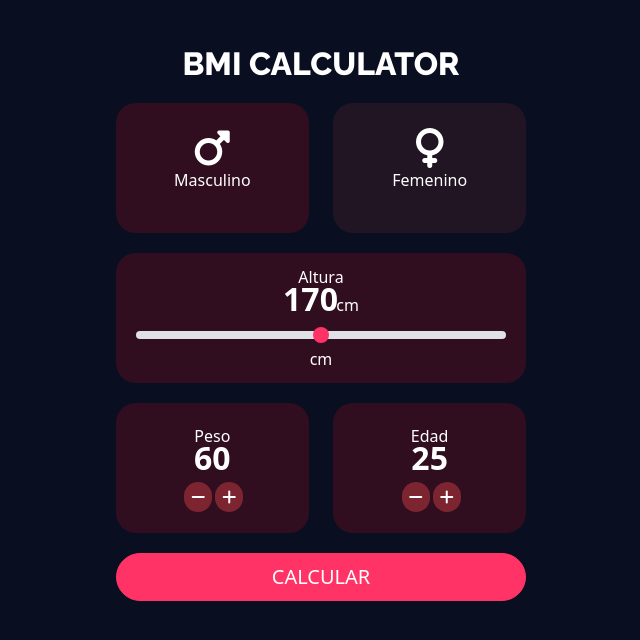
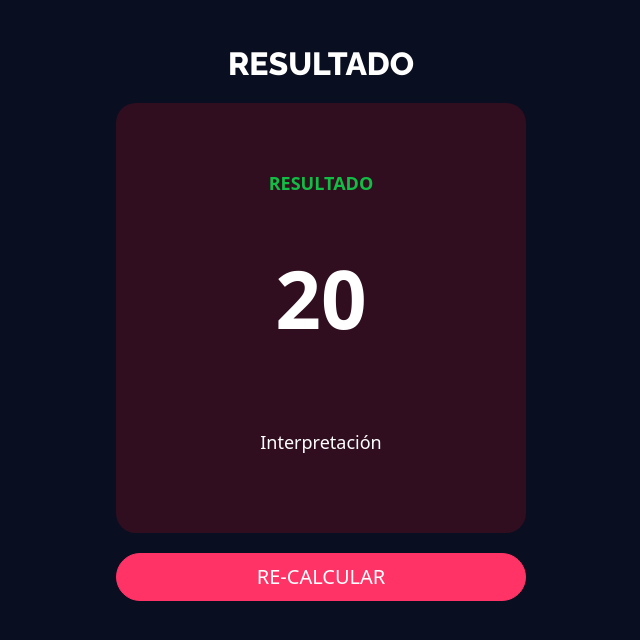
Before and after one commit to jcvillacob/bmiCalculator, an Angular app: page /resultado/1 in a window 1280 px wide. Before the commit this address led to /. Shown: the top 640 px of the page, without its empty margins (319-959 px from the left). Built offline with nearby package versions, Linux system fonts and the light colour scheme.

Commit message:
trabajando resultado

```diff
--- a/src/app/app-routing.module.ts
+++ b/src/app/app-routing.module.ts
@@ -5,7 +5,7 @@
 
 const routes: Routes = [
   { path: '', component: InicioComponent },
-  { path: 'resultado', component: ResultadoComponent },
+  { path: 'resultado/:valor', component: ResultadoComponent },
   { path: '**', redirectTo: '' },
 ];
 
--- a/src/app/components/inicio/inicio.component.css
+++ b/src/app/components/inicio/inicio.component.css
@@ -22,7 +22,7 @@
 .cm {
   font-size: 16px;
   font-weight: 400;
-  margin-left: -10px;
+  margin-left: -5px;
 }
 
 .form-range {
@@ -43,5 +43,5 @@
 }
 
 .sexoDesactivo {
-    background-color: #7D2F2F33;
+  background-color: #7d2f2f33;
 }
--- a/src/app/components/inicio/inicio.component.html
+++ b/src/app/components/inicio/inicio.component.html
@@ -3,15 +3,25 @@
     <h2 class="titulo">BMI CALCULATOR</h2>
     <div class="row">
       <div class="col-lg-6">
-        <div class="fondoItem" [ngClass]="{'sexoDesactivo' : sexo === 'Femenino'}">
-          <div class="contenedor" style="cursor: pointer;" (click)="masculino()">
+        <div
+          class="fondoItem"
+          [ngClass]="{ sexoDesactivo: sexo === 'Femenino' }"
+        >
+          <div
+            class="contenedor"
+            style="cursor: pointer;"
+            (click)="masculino()"
+          >
             <i class="fa-solid fa-mars sexo"></i>
             <p>Masculino</p>
           </div>
         </div>
       </div>
       <div class="col-lg-6">
-        <div class="fondoItem sexoDesactivo" [ngClass]="{'sexoDesactivo' : sexo === 'Masculino'}">
+        <div
+          class="fondoItem sexoDesactivo"
+          [ngClass]="{ sexoDesactivo: sexo === 'Masculino' }"
+        >
           <div class="contenedor" style="cursor: pointer;" (click)="femenino()">
             <i class="fa-solid fa-venus sexo"></i>
             <p>Femenino</p>
@@ -36,7 +46,6 @@
               class="form-range"
               id="customRange1"
             />
-            <span>cm</span>
           </div>
         </div>
       </div>
@@ -45,7 +54,7 @@
       <div class="col-lg-6">
         <div class="fondoItem">
           <div class="contenedor">
-            <p>Peso</p>
+            <p>Peso (kg)</p>
             <div class="estiloNumero">
               {{ peso }}
             </div>
@@ -85,7 +94,12 @@
     </div>
     <div class="row">
       <div class="col-lg-12">
-        <div (click)="calcularBMI()" class="btn btn-primary btn-lg btn-block btn-color">CALCULAR</div>
+        <div
+          (click)="calcularBMI()"
+          class="btn btn-primary btn-lg btn-block btn-color"
+        >
+          CALCULAR
+        </div>
       </div>
     </div>
   </div>
--- a/src/app/components/inicio/inicio.component.ts
+++ b/src/app/components/inicio/inicio.component.ts
@@ -29,7 +29,8 @@
   }
 
   calcularBMI(){
-    this.router.navigate(['/resultado'])
+    const BMI = this.peso / Math.pow(this.altura / 100, 2);
+    this.router.navigate(['/resultado', BMI.toFixed(1)])
   }
 
 }
--- a/src/app/components/resultado/resultado.component.css
+++ b/src/app/components/resultado/resultado.component.css
@@ -0,0 +1,29 @@
+.fondoItem {
+  background-color: #ff111328;
+  height: 430px;
+  color: white;
+  border-radius: 20px;
+  -webkit-border-radius: 20px;
+  -moz-border-radius: 20px;
+  -ms-border-radius: 20px;
+  -o-border-radius: 20px;
+}
+
+.resultado {
+  color: #12BD45;
+  font-size: 18px;
+  text-transform: uppercase;
+  font-weight: 700;
+}
+
+.estiloNumero {
+  font-size: 80px;
+  font-weight: 700;
+  padding-top: 25px;
+  padding-bottom: 45px;
+}
+
+.interpretacion {
+  margin: 10px;
+  font-size: 18px;
+}
--- a/src/app/components/resultado/resultado.component.html
+++ b/src/app/components/resultado/resultado.component.html
@@ -1 +1,23 @@
-<p>resultado works!</p>
+<div class="row">
+  <div class="col-lg-4 offset-lg-4">
+    <h2 class="titulo">RESULTADO</h2>
+    <div class="row">
+      <div class="col-lg-12">
+        <div class="fondoItem">
+          <div class="contenedor">
+            <p class="resultado">Resultado</p>
+            <p class="estiloNumero">20</p>
+            <p class="interpretacion">Interpretación</p>
+          </div>
+        </div>
+      </div>
+    </div>
+    <div class="row">
+      <div class="col-lg-12">
+        <button routerLink="/" class="btn btn-primary btn-lg btn-color">
+          RE-CALCULAR
+        </button>
+      </div>
+    </div>
+  </div>
+</div>
--- a/src/app/components/resultado/resultado.component.ts
+++ b/src/app/components/resultado/resultado.component.ts
@@ -1,4 +1,5 @@
 import { Component, OnInit } from '@angular/core';
+import { ActivatedRoute } from '@angular/router';
 
 @Component({
   selector: 'app-resultado',
@@ -6,8 +7,10 @@
   styleUrls: ['./resultado.component.css']
 })
 export class ResultadoComponent implements OnInit {
-
-  constructor() { }
+  bmi : number;
+  constructor(private route: ActivatedRoute) {
+    this.bmi = +route.snapshot.paramMap.get('valor')!;
+  }
 
   ngOnInit(): void {
   }
```
